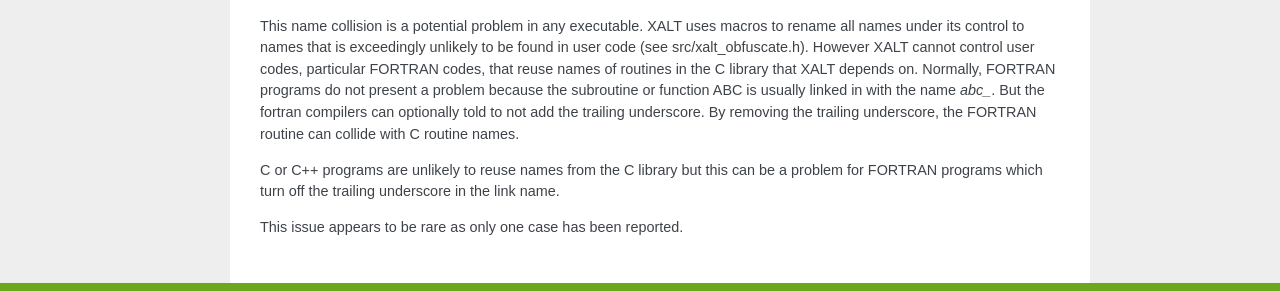
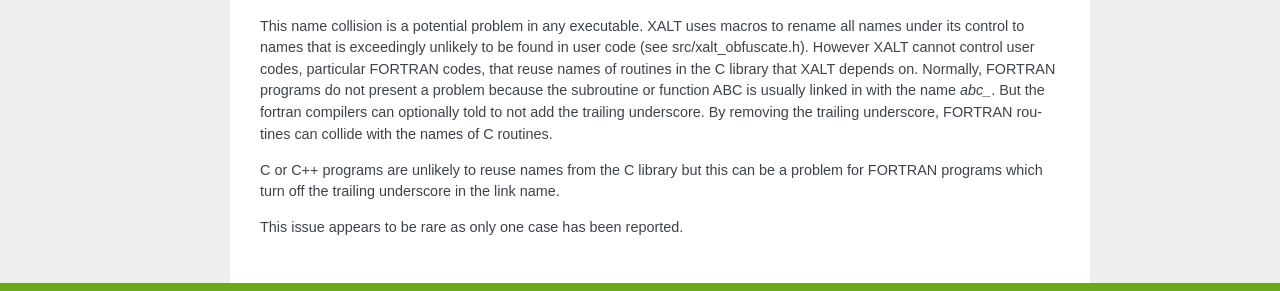
Before and after one commit to xalt/xalt, a Sphinx documentation site: the page built from docs/source/130_known_problems.rst, in a window 1280 px wide. Shown: the part 846-1137 px from the top of the page. Built offline with Sphinx 7.4.7, drawn with Linux system fonts in a browser that asks for light colours.

Commit message:
fix spelling and comments about known problems

```diff
--- a/docs/source/130_known_problems.rst
+++ b/docs/source/130_known_problems.rst
@@ -63,8 +63,8 @@
 present a problem because the subroutine or function ABC is usually
 linked in with the name *abc_*. But the fortran compilers can
 optionally told to not add the trailing underscore. By removing the
-trailing underscore, the FORTRAN routine can collide with C routine
-names.
+trailing underscore, FORTRAN routines can collide with the names of C
+routines.
 
 C or C++ programs are unlikely to reuse names from the C library but
 this can be a problem for FORTRAN programs which turn off the trailing
```
